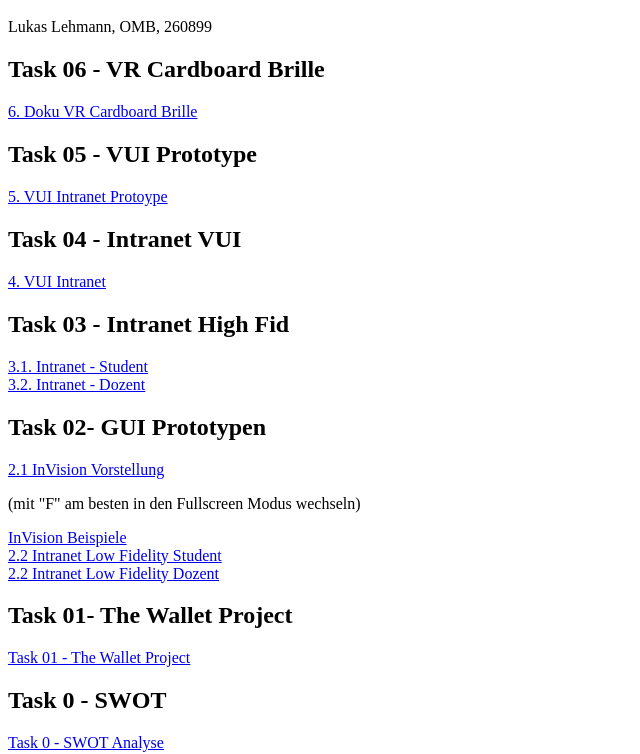
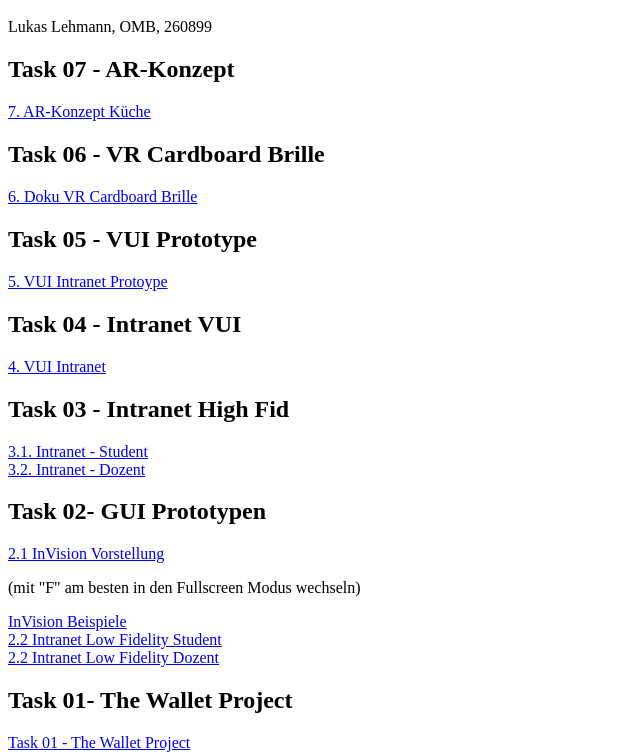
Before and after one commit to lukas-seb-lehmann/IFD-SoSe20, a plain HTML site: page index.html in a window 1280 px wide. Shown: the part 48-802 px from the top of the page, without its empty margins (0-640 px from the left). Drawn offline with Linux system fonts and the light colour scheme.

Commit message:
Update index.html

```diff
--- a/index.html
+++ b/index.html
@@ -1,5 +1,8 @@
 <h1>IFD-WiSe20/21</h1>
 <p>Lukas Lehmann, OMB, 260899</p>
+
+<h2>Task 07 - AR-Konzept</h2>
+  <a href="http://interface-design.lukaslehmann-media.de/task7_VR_AR_Konzept/index.html" target="_blank"> 7. AR-Konzept Küche </a> <br>
 
 
 <h2>Task 06 - VR Cardboard Brille</h2>
```
